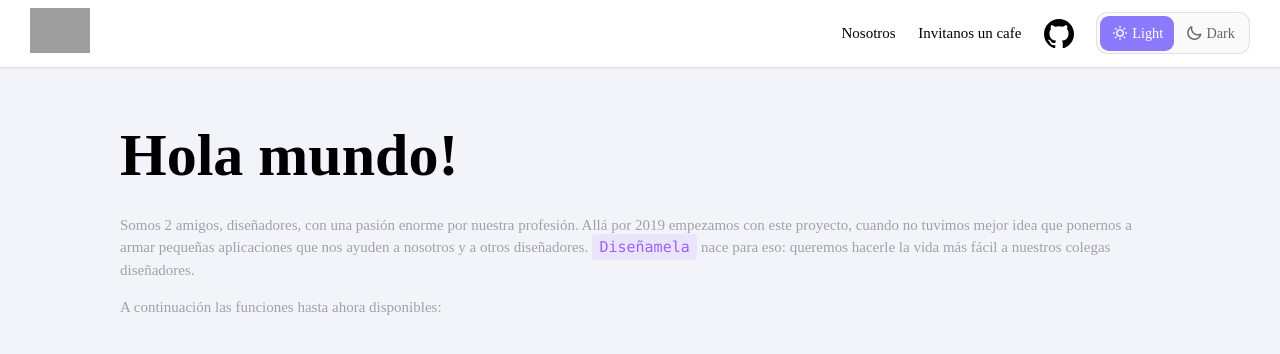
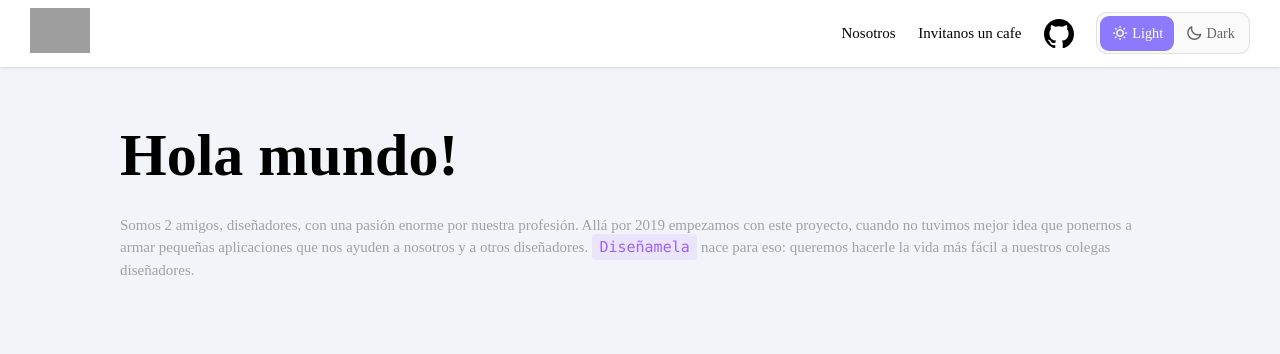
Before and after one commit to disenamela/app-home, a Next.js app: page /about in a window 1280 px wide. Shown: the top 354 px of the page. Built offline with nearby package versions, Linux system fonts and the light colour scheme; grey boxes are pictures that could not be loaded.

Commit message:
about fix

```diff
--- a/pages/about.js
+++ b/pages/about.js
@@ -5,7 +5,6 @@ export default function About() {
 		<div className="container-md my-8">
 			<h1 className="mb-4">Hola mundo!</h1>
 			<p>Somos 2 amigos, diseñadores, con una pasión enorme por nuestra profesión. Allá por 2019 empezamos con este proyecto, cuando no tuvimos mejor idea que ponernos a armar pequeñas aplicaciones que nos ayuden a nosotros y a otros diseñadores. <code>Diseñamela</code> nace para eso: queremos hacerle la vida más fácil a nuestros colegas diseñadores.</p>
-			<p>A continuación las funciones hasta ahora disponibles:</p>
 		</div>
 	)
 }
```
